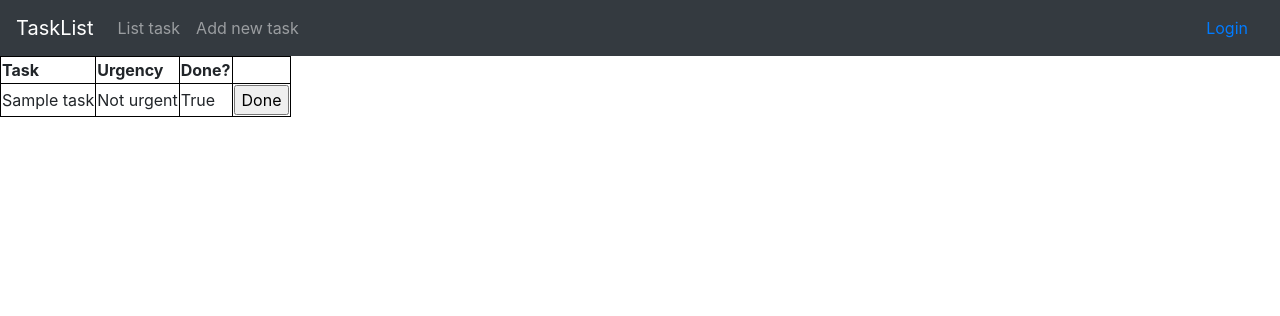
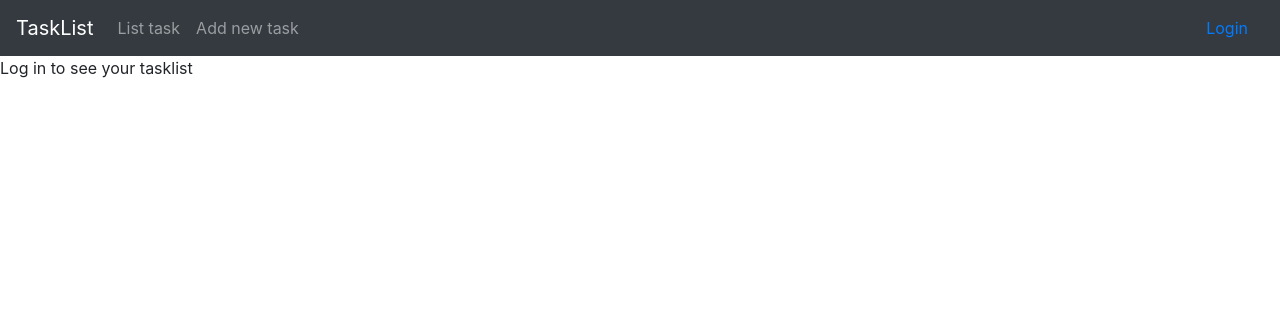
Before and after one commit to Pentza/tsoha-todolist, a Flask app: page /tasks in a window 1280 px wide. Shown: the top 316 px of the page. Run offline with Flask 2, Linux system fonts and the light colour scheme; tables that the repository leaves empty hold one stand-in row (values such as "Sample post"); some libraries are stand-ins or nearby versions.

Commit message:
Tasklist is behind login

```diff
--- a/application/templates/tasks/list.html
+++ b/application/templates/tasks/list.html
@@ -7,7 +7,7 @@
         border: 1px solid black;
     }
 </style>
-
+{% if current_user.is_authenticated %}
 <table>
     <tr>
         <th>Task</th>
@@ -35,4 +35,7 @@
     </tr>
     {% endfor %}
 </table>
+{% else %}
+<p>Log in to see your tasklist</p>
+{% endif %}
 {% endblock %}
```
